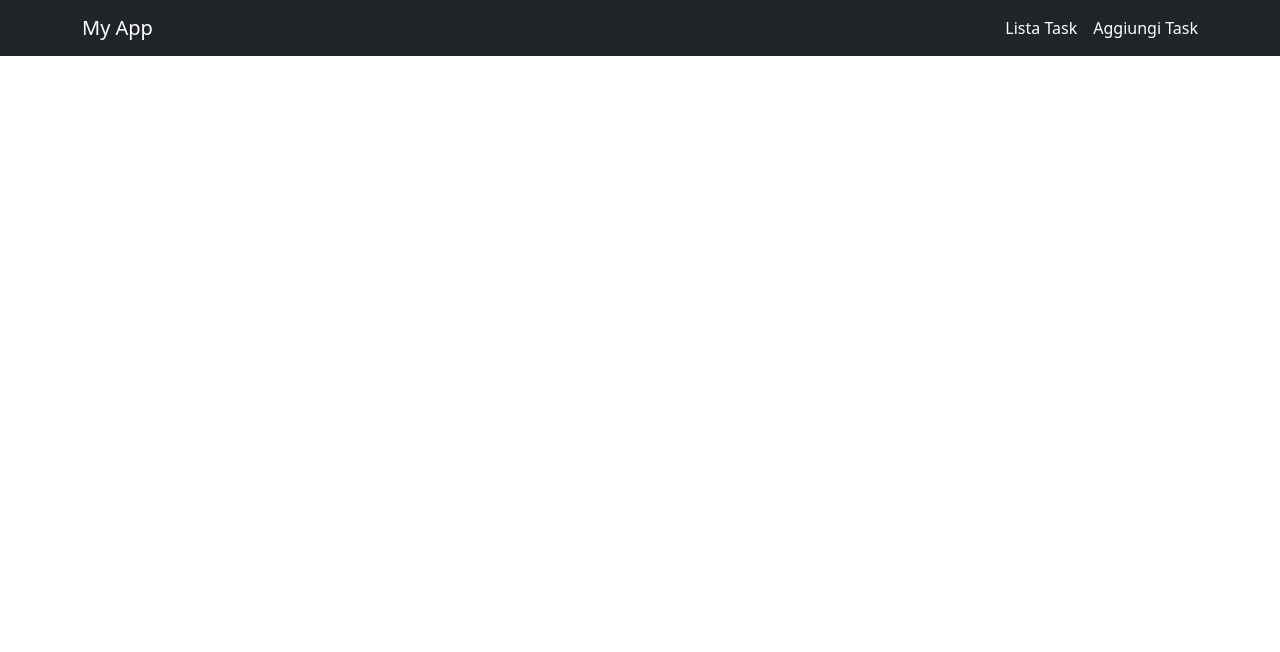
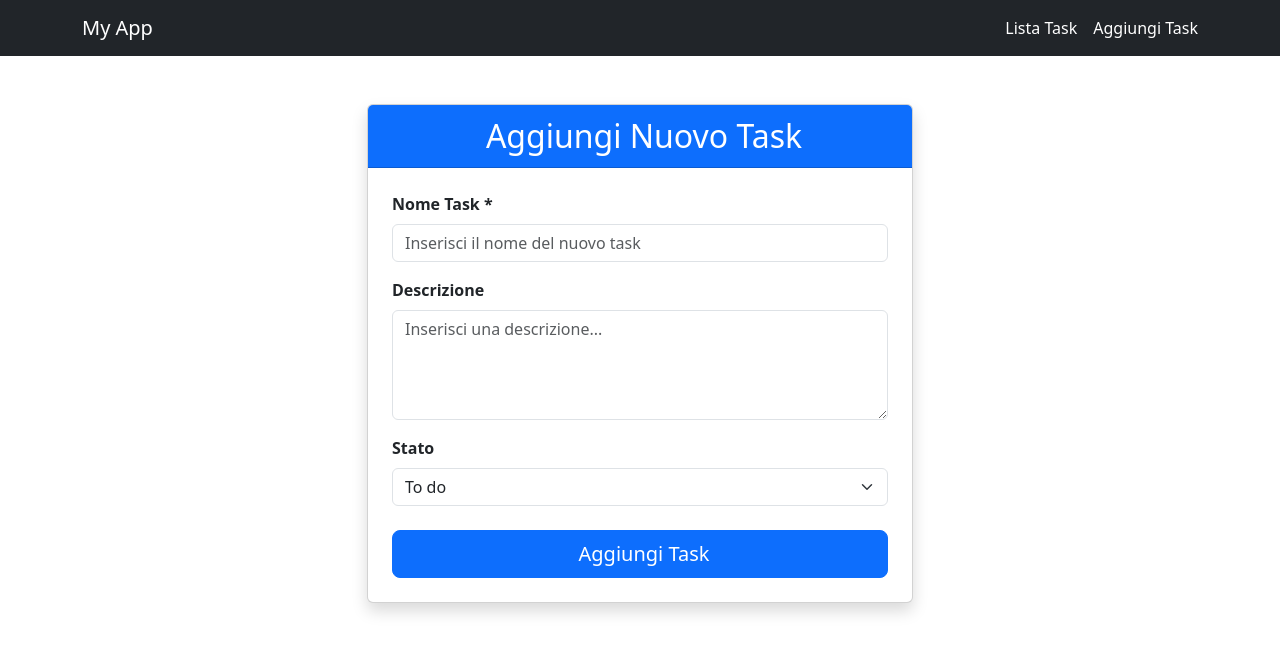
Before and after one commit to asiavenditti/ex-react-task-manager, a React (Vite) app: page /add in a window 1280 px wide. Shown: the top 652 px of the page. Built offline with nearby package versions, Linux system fonts and the light colour scheme; no server answers.

Commit message:
Milestone 5:  update AddTask with a form on submit to create a new task with Title, Description and Status

```diff
--- a/src/pages/AddTask.jsx
+++ b/src/pages/AddTask.jsx
@@ -1,9 +1,136 @@
 import React from 'react'
+import { useRef, useState } from 'react'
+
 
 export default function AddTask() {
+
+
+    const [taskName, setTaskName] = useState('')
+    const [error, setError] = useState('')
+    const descriptionRef = useRef(null)
+    const statusRef = useRef(null)
+
+    const symbols = `!@#$%^&*()-_=+[]{}|;:'\\",.<>?/~`
+
+
+
+    function handleSubmit(e) {
+        e.preventDefault()
+        const errorMessage = validateTitle(taskName)
+        if (errorMessage) {
+            return setError(errorMessage)
+        }
+        setError('')
+
+        const description = descriptionRef.current.value
+        const status = statusRef.current.value
+
+        const newTask = {
+            title: taskName,
+            description: description,
+            status: status
+        }
+        console.log('Nuovo task creato:', newTask)
+
+    }
+
+
+    const validateTitle = ((title) => {
+
+        if (title.trim() === '') {
+            return 'Errore. Inserire il nome per proseguire'
+        }
+
+        for (let char of title) {
+            if (symbols.includes(char)) {
+                return 'Errore. Non sono consentiti caratteri speciali'
+            }
+            return null
+
+        }
+
+    })
+
+
     return (
-        <div>
+        <div className="container mt-5 mb-2">
+            <div className="row justify-content-center">
+                <div className="col-md-8 col-lg-6">
+                    <div className="card shadow">
+                        <div className="card-header bg-primary text-white">
+                            <h2 className="my-1 text-center">
+                                <i className="bi bi-plus-circle me-2"></i>
+                                Aggiungi Nuovo Task
+                            </h2>
+                        </div>
+                        <div className="card-body p-4">
+                            <form onSubmit={handleSubmit}>
+                                {/* TaskName*/}
+                                <div className="mb-3">
+                                    <label htmlFor="taskName" className="form-label fw-bold">
+                                        Nome Task *
+                                    </label>
+                                    <input
+                                        type="text"
+                                        id="taskName"
+                                        className={`form-control ${error ? 'is-invalid' : ''}`}
+                                        value={taskName}
+                                        onChange={(e) => setTaskName(e.target.value)}
+                                        placeholder='Inserisci il nome del nuovo task'
+                                    />
+                                    {error && (
+                                        <div className="invalid-feedback d-block">
+                                            {error}
+                                        </div>
+                                    )}
+                                </div>
 
+                                {/* Description */}
+                                <div className="mb-3">
+                                    <label htmlFor="description" className="form-label fw-bold">
+                                        Descrizione
+                                    </label>
+                                    <textarea
+                                        id="description"
+                                        className="form-control"
+                                        ref={descriptionRef}
+                                        placeholder='Inserisci una descrizione...'
+                                        rows="4"
+                                    />
+                                </div>
+
+                                {/* Status */}
+                                <div className="mb-4">
+                                    <label htmlFor="status" className="form-label fw-bold">
+                                        Stato
+                                    </label>
+                                    <select
+                                        id="status"
+                                        className="form-select"
+                                        ref={statusRef}
+                                        defaultValue='To do'
+                                    >
+                                        <option value='To do'>To do</option>
+                                        <option value='Doing'> Doing</option>
+                                        <option value='Done'>Done</option>
+                                    </select>
+                                </div>
+
+                                {/* Submit */}
+                                <div className="d-grid">
+                                    <button
+                                        type='submit'
+                                        className="btn btn-primary btn-lg"
+                                    >
+                                        <i className="bi bi-plus-lg me-2"></i>
+                                        Aggiungi Task
+                                    </button>
+                                </div>
+                            </form>
+                        </div>
+                    </div>
+                </div>
+            </div>
         </div>
     )
 }
```
